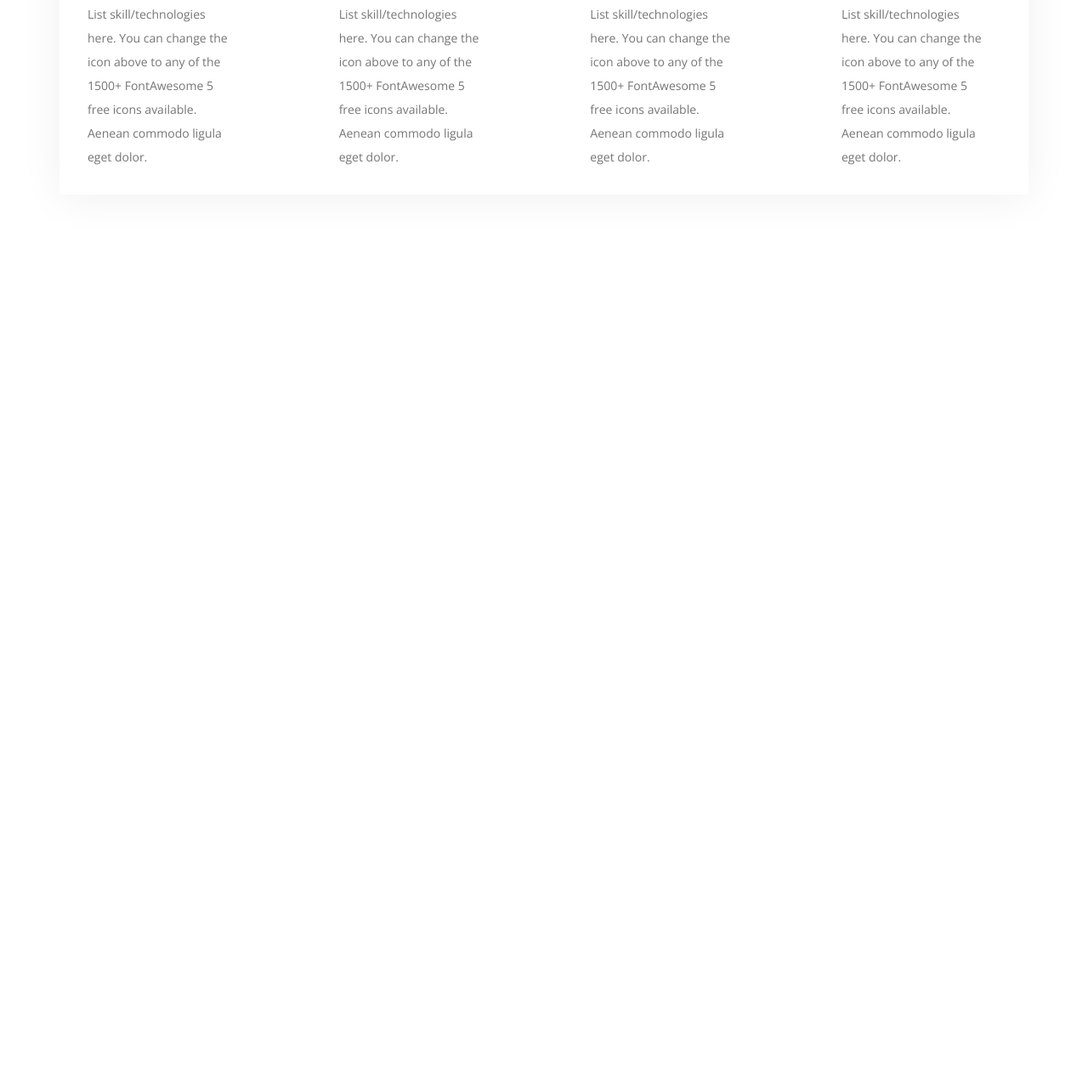
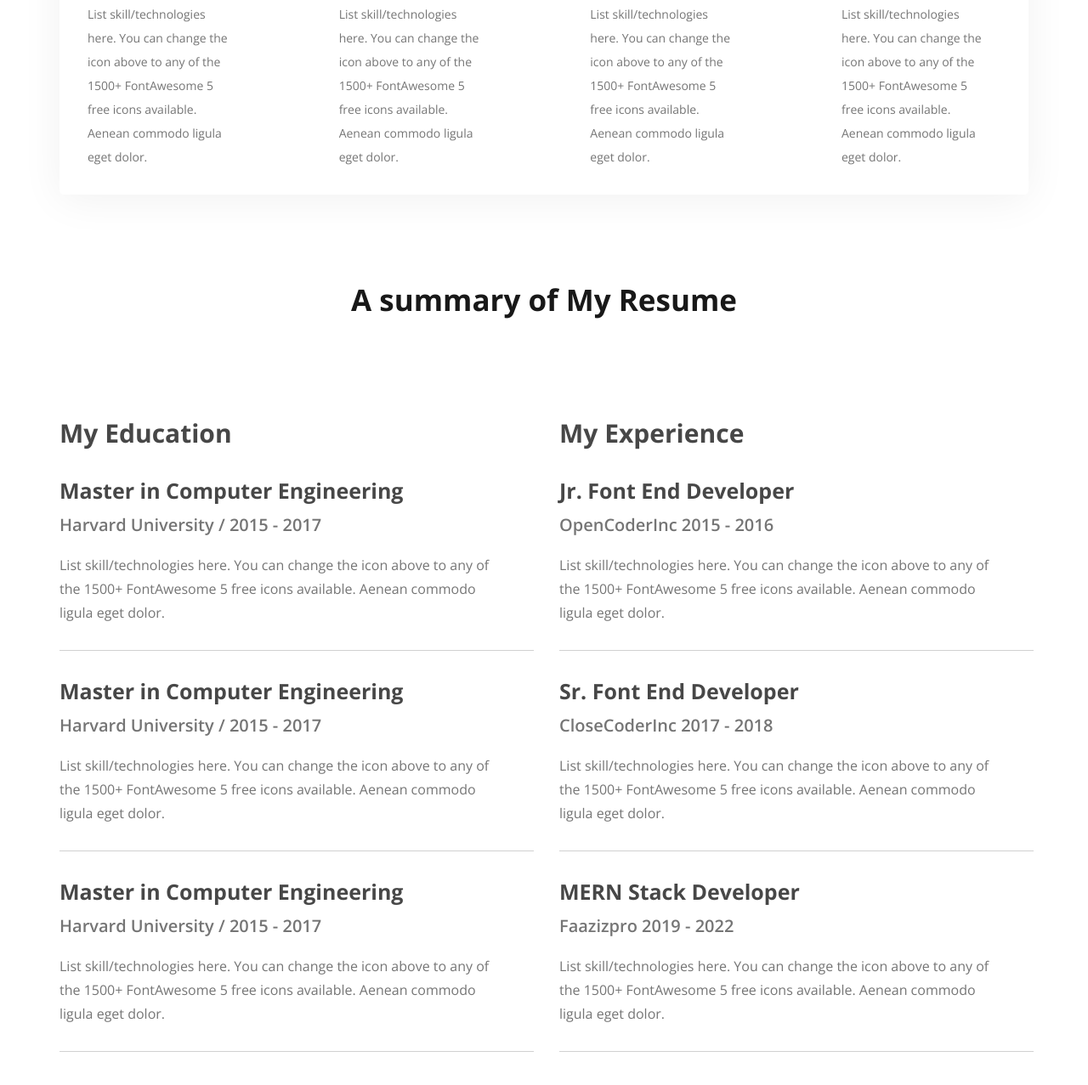
Before and after one commit to faazizpro/faazizpro-simple-portfolio-1, a plain HTML site: page index.html in a window 1280 px wide. Shown: the part 1887-3164 px from the top of the page at 85% size. Before the commit the page ends 2216 px from the top, so only its background shows below. Drawn offline with nearby package versions, Linux system fonts and the light colour scheme.

Commit message:
Resume Section Done

```diff
--- a/index.html
+++ b/index.html
@@ -97,7 +97,67 @@
         </section>
 
         <section class="resume">
+            <h2 class="resume-title">
+                A summary of My Resume
+            </h2>
+            <div class="resume-details">
+                <div class="education">
+                    <h2>My Education</h2>
+                    <div class="edu">
+                        <h3>Master in Computer Engineering</h3>
+                        <h4>Harvard University / 2015 - 2017</h4>
+                        <p>
+                            List skill/technologies here. You can change the icon above
+                            to any of the 1500+ FontAwesome 5 free icons available. Aenean commodo ligula eget dolor.
+                        </p>
+                    </div>
+                    <div class="edu">
+                        <h3>Master in Computer Engineering</h3>
+                        <h4>Harvard University / 2015 - 2017</h4>
+                        <p>
+                            List skill/technologies here. You can change the icon above
+                            to any of the 1500+ FontAwesome 5 free icons available. Aenean commodo ligula eget dolor.
+                        </p>
+                    </div>
+                    <div class="edu">
+                        <h3>Master in Computer Engineering</h3>
+                        <h4>Harvard University / 2015 - 2017</h4>
+                        <p>
+                            List skill/technologies here. You can change the icon above
+                            to any of the 1500+ FontAwesome 5 free icons available. Aenean commodo ligula eget dolor.
+                        </p>
+                    </div>
 
+                </div>
+                <div class="education">
+                    <h2>My Experience</h2>
+                    <div class="edu">
+                        <h3>Jr. Font End Developer</h3>
+                        <h4>OpenCoderInc 2015 - 2016</h4>
+                        <p>
+                            List skill/technologies here. You can change the icon above
+                            to any of the 1500+ FontAwesome 5 free icons available. Aenean commodo ligula eget dolor.
+                        </p>
+                    </div>
+                    <div class="edu">
+                        <h3>Sr. Font End Developer</h3>
+                        <h4>CloseCoderInc 2017 - 2018</h4>
+                        <p>
+                            List skill/technologies here. You can change the icon above
+                            to any of the 1500+ FontAwesome 5 free icons available. Aenean commodo ligula eget dolor.
+                        </p>
+                    </div>
+                    <div class="edu">
+                        <h3>MERN Stack Developer</h3>
+                        <h4>Faazizpro 2019 - 2022</h4>
+                        <p>
+                            List skill/technologies here. You can change the icon above
+                            to any of the 1500+ FontAwesome 5 free icons available. Aenean commodo ligula eget dolor.
+                        </p>
+                    </div>
+
+                </div>
+            </div>
         </section>
     </main>
 
--- a/style/style.css
+++ b/style/style.css
@@ -239,7 +239,58 @@ What I Do Section Ends
 Resume Section Ends
 -----------------------
 */
+.resume{
+    width: 1140px;
+    margin: 100px auto;
+}
+.resume-title{
+    color:  #181818;
+    text-align: center;
+    font-size: 35px;
+    font-weight: 700;
+    margin-bottom: 113px;
+}
 
+.resume-details{
+    display: flex;
+    gap: 30px;
+}
+
+.education h2{
+    color: #474747;
+    font-size: 30px;
+    font-weight: 700;
+    margin-bottom: 30px;
+}
+
+.edu{
+    border-bottom: 1px solid #D1D1D1;
+    width: 558px;
+    margin-bottom: 30px;
+}
+
+.edu h3{
+    color: #474747;
+    font-size: 25px;
+    font-weight: 700;
+    margin-bottom: 10px;
+}
+
+.edu h4{
+    color: #757575;
+    font-size: 20px;
+    font-weight: 600;
+    margin-bottom: 20px;
+}
+
+.edu p{
+    color: #757575;
+    font-size: 16px;
+    font-weight: 400;
+    line-height: 28px; /* 175% */
+    width: 511px;
+    margin-bottom: 30px;
+}
 
 
 /*
```
